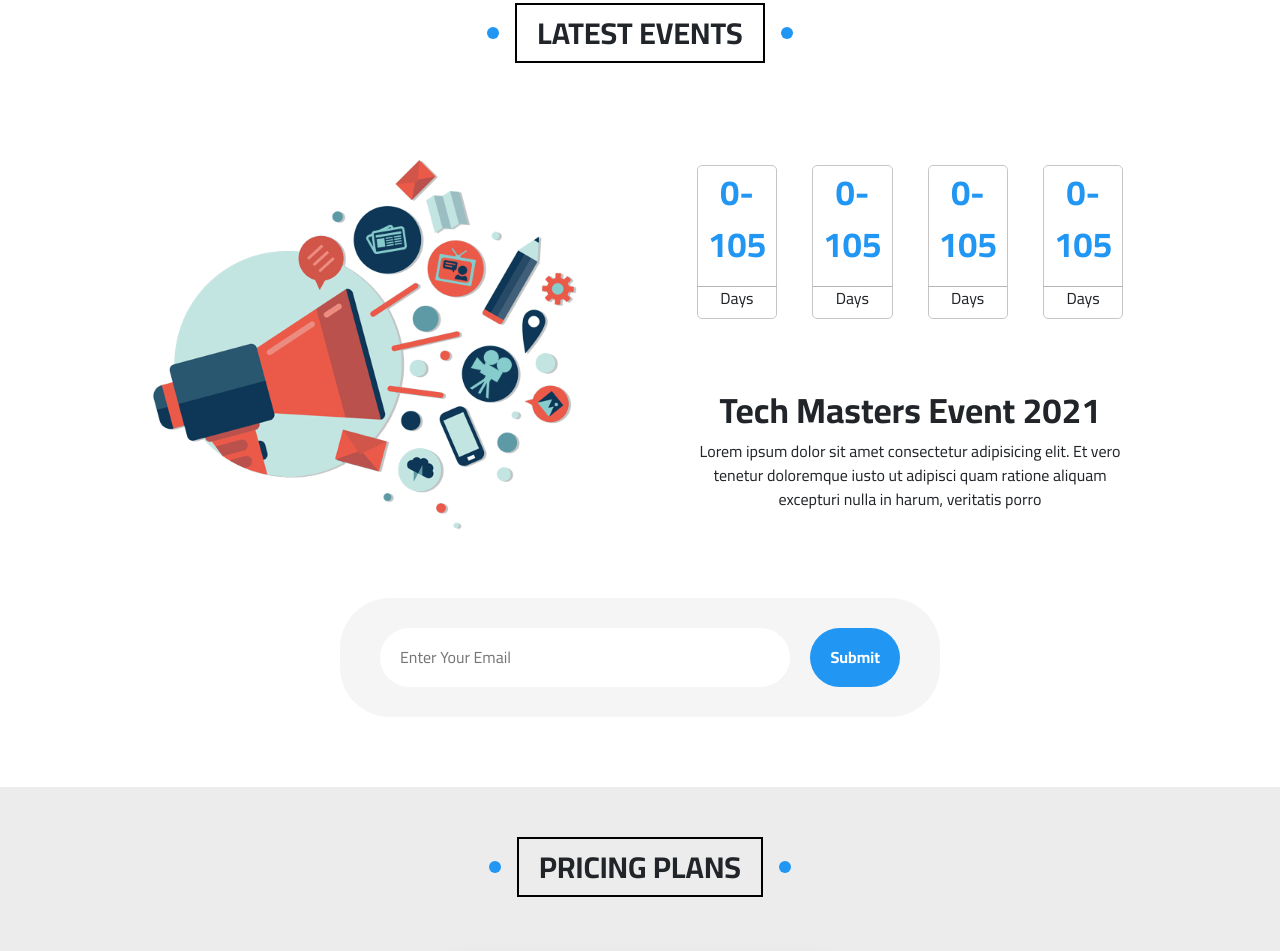
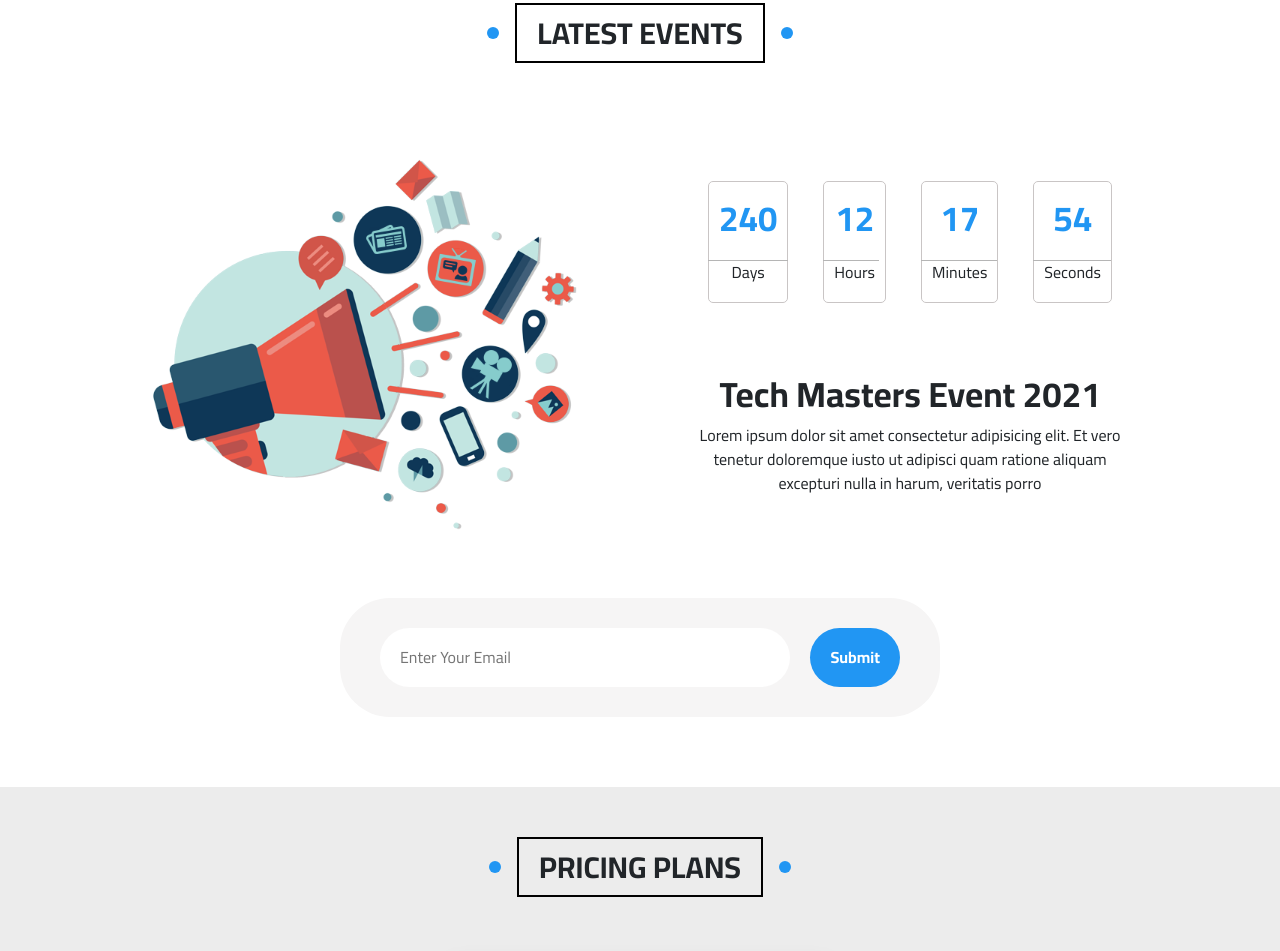
Before and after one commit to mahmoudtamer0/mahmoud.proj, a plain HTML site: page index.html in a window 1280 px wide. Shown: the part 7909-8860 px from the top of the page. Drawn offline with Linux system fonts and the light colour scheme.

Commit message:
adding the couter

```diff
--- a/css/zero.css
+++ b/css/zero.css
@@ -917,7 +917,7 @@ header nav {
     align-items: center;
     border: 1px solid rgb(201 197 197);
     border-radius: 5px;
-    padding: 0 10px;
+    padding: 10px 10px;
     transition: 0.3s;
 }
 
--- a/index.html
+++ b/index.html
@@ -567,21 +567,21 @@
                     </div>
                     <div class="event-sec col-lg-6 col-md-12 col-sm-12 col-12 ">
                         <div class="event-body">
-                            <div class="timer"><span>0-</span>
-                                <span>105</span>
+                            <div class="timer">
+                                <span id="days"></span>
                                 <p>Days</p>
                             </div>
-                            <div class="timer"><span>0-</span>
-                                <span>105</span>
-                                <p>Days</p>
+                            <div class="timer">
+                                <span id="hours"></span>
+                                <p>Hours</p>
                             </div>
-                            <div class="timer"><span>0-</span>
-                                <span>105</span>
-                                <p>Days</p>
+                            <div class="timer">
+                                <span id="minutes"></span>
+                                <p>Minutes</p>
                             </div>
-                            <div class="timer"><span>0-</span>
-                                <span>105</span>
-                                <p>Days</p>
+                            <div class="timer">
+                                <span id="seconds"></span>
+                                <p>Seconds</p>
                             </div>
                         </div>
                         <div class="event-text">
--- a/js/main.js
+++ b/js/main.js
@@ -11,3 +11,17 @@ window.onscroll = function () {
         })
     }
 }
+
+let countdat = new Date("Dec 31, 2023 12:59:59").getTime()
+let counter = setInterval(() => {
+    let dateNow = new Date().getTime();
+    let dateDiff = countdat - dateNow;
+    let days = Math.floor(dateDiff / (1000 * 60 * 60 * 24));
+    let hours = Math.floor(dateDiff % (1000 * 60 * 60 * 24) / (1000 * 60 * 60))
+    let minutes = Math.floor(dateDiff % (1000 * 60 * 60) / (1000 * 60));
+    let seconds = Math.floor(dateDiff % (1000 * 60) / 1000);
+    document.getElementById('days').innerHTML = days < 10 ? `0${days}` : days;
+    document.getElementById('hours').innerHTML = hours < 10 ? `0${hours}` : hours;
+    document.getElementById('minutes').innerHTML = minutes < 10 ? `0${minutes}` : minutes;
+    document.getElementById('seconds').innerHTML = seconds < 10 ? `0${seconds}` : seconds;
+}, 1000)
```
